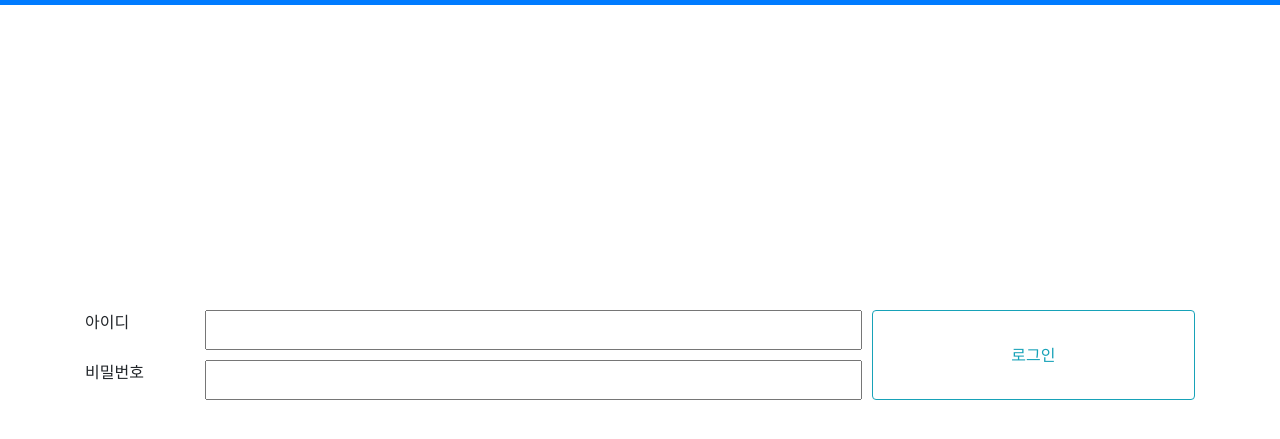
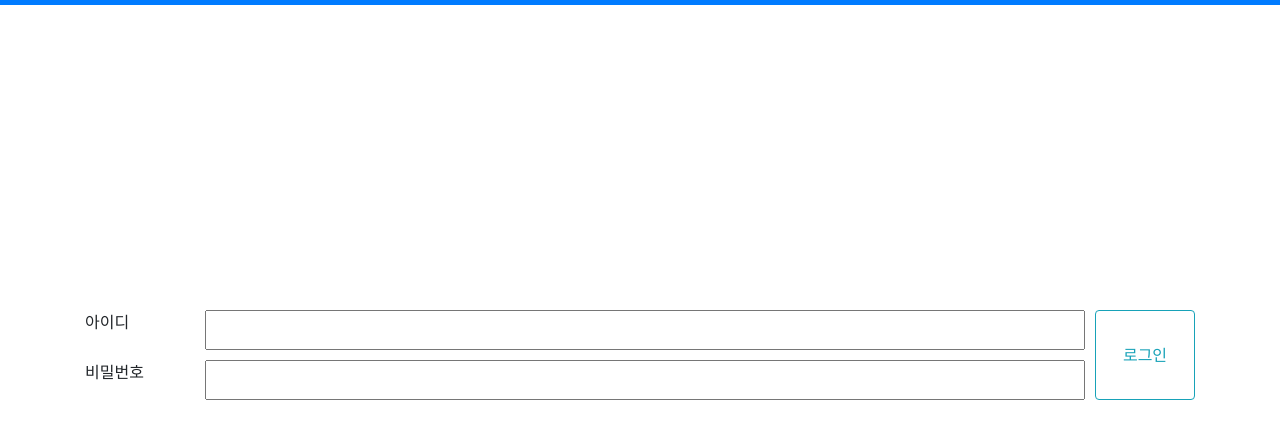
Before and after one commit to 20HyeonsuLee/HomePage, a plain HTML site: page Login.html in a window 1280 px wide. Shown: the part 51-490 px from the top of the page. Drawn offline with Linux system fonts and the light colour scheme.

Commit message:
LoginButtonReSize

```diff
--- a/Layout.css
+++ b/Layout.css
@@ -1,6 +1,6 @@
 .container {
   display: grid;
-  grid-template-columns: 110px 1fr 1fr 1fr;
+  grid-template-columns: 110px 1fr 1fr 100px;
   gap: 10px 10px;
   place-content: center center;
   grid-auto-flow: column dense;
```
